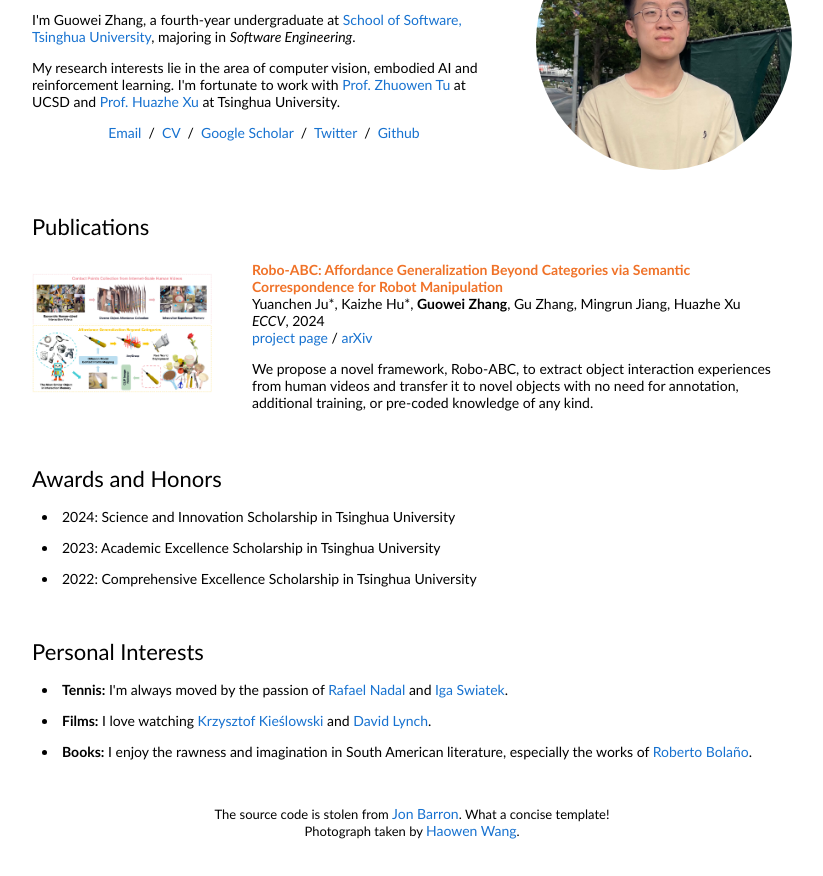
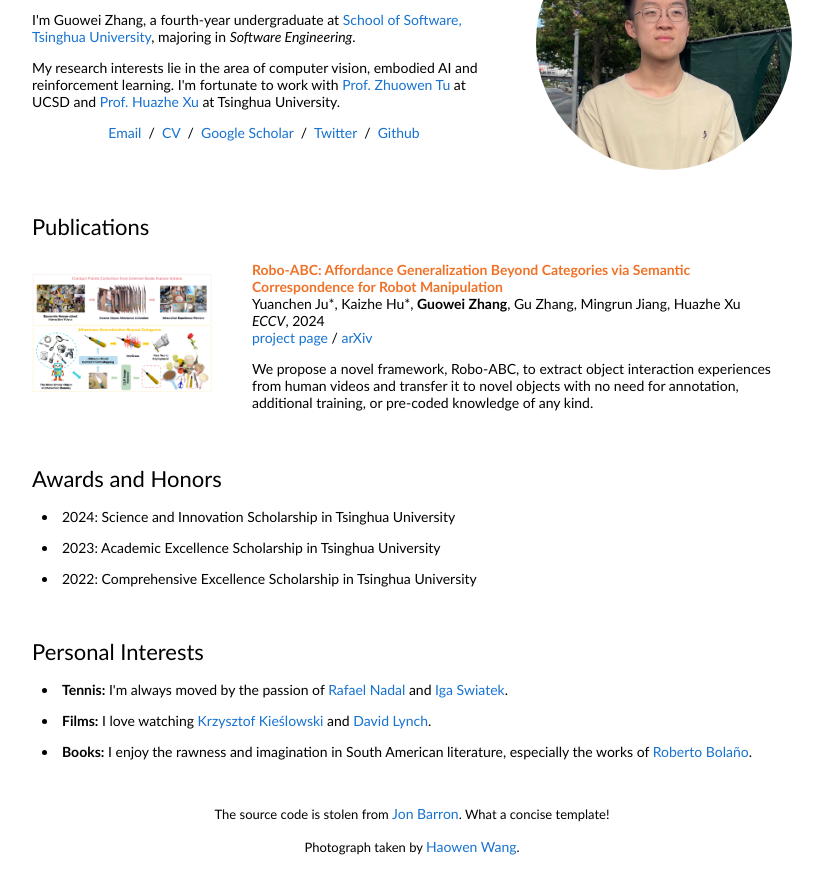
Before and after one commit to MalcomF1/MalcomF1.github.io, a plain HTML site: page index.html in a window 1280 px wide. Shown: the part 114-990 px from the top of the page, without its empty margins (228-1051 px from the left). Drawn offline with Linux system fonts and the light colour scheme.

Commit message:
Update index.html

```diff
--- a/index.html
+++ b/index.html
@@ -127,7 +127,7 @@
                   <script type="text/javascript" id="clustrmaps" src="//clustrmaps.com/map_v2.js?d=hzg46Gqr37YDk2f7GAOl0s5KuZfl82QxcxigzUVPyDc&cl=ffffff&w=a"></script>
                 </div> -->
                 <p style="text-align:center;font-size:small;">
-                  The source code is stolen from <a href="https://jonbarron.info/">Jon Barron</a>. What a concise template!<br>
+                  The source code is stolen from <a href="https://jonbarron.info/">Jon Barron</a>. What a concise template!<br><br>
 		  Photograph taken by <a href="https://whw-alex.github.io/">Haowen Wang</a>.
                 </p>
               </td>
```
